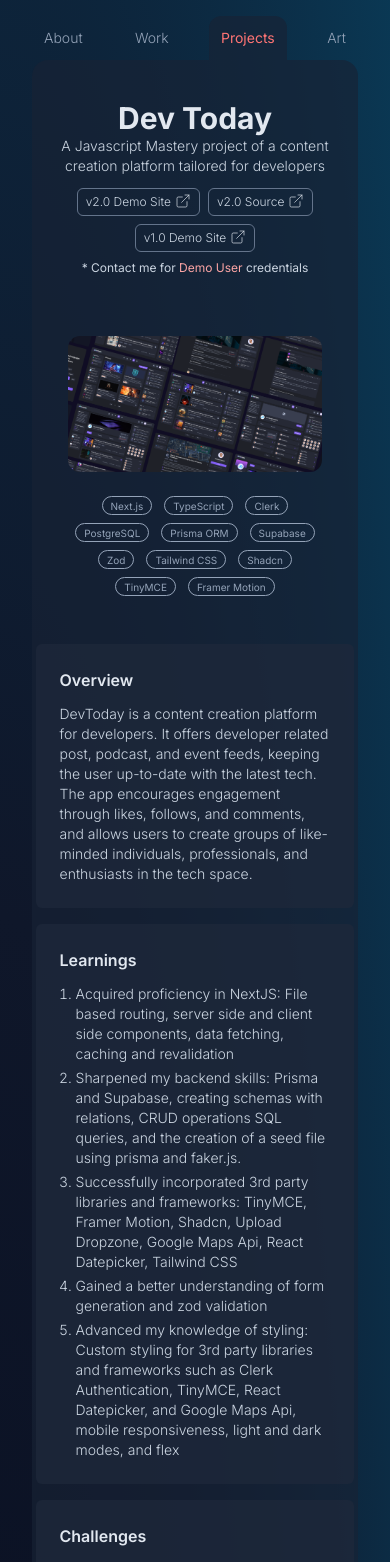
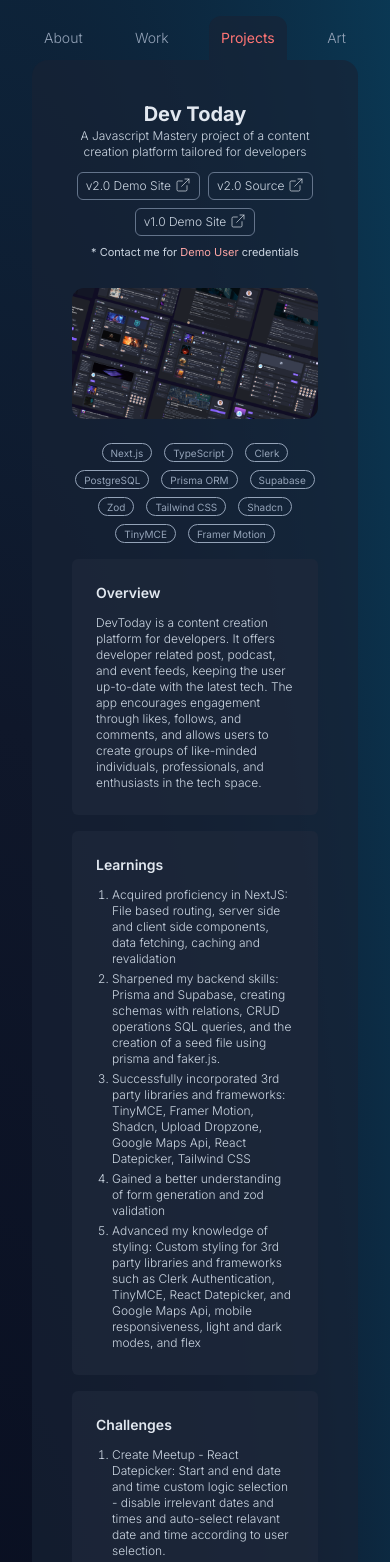
Before and after one commit to DDVVPP/PortfolioV2, a Next.js app: page /projects/dev-today in a window 390 px wide. Shown: the part 120-1682 px from the top of the page. Built offline with nearby package versions, Linux system fonts and the light colour scheme.

Commit message:
update: mobile responsiveness

```diff
--- a/components/DevToday.tsx
+++ b/components/DevToday.tsx
@@ -19,8 +19,10 @@
       transition={{ duration: 0.8 }}
     >
       <header className="mb-7 flex flex-col text-center">
-        <h1 className="text-3xl font-bold text-slate-200">{project.title}</h1>
-        <p className="text-sm font-light text-slate-300">
+        <h1 className="text-3xl font-bold text-slate-200 max-sm:text-xl">
+          {project.title}
+        </h1>
+        <p className="text-sm font-light text-slate-300 max-sm:text-xs">
           {project.description}
         </p>
 
@@ -40,7 +42,7 @@
             href="https://capstone-darshin-adam.vercel.app"
           />
         </div>
-        <p className="mt-2 text-xs text-slate-300">
+        <p className="mt-2 text-xs text-slate-300 max-sm:text-[11px]">
           *{' '}
           <a
             href="mailto:darshinvp@gmail.com"
@@ -52,7 +54,7 @@
         </p>
       </header>
 
-      <section className="m-8 flex flex-col items-center justify-center">
+      <section className="flex flex-col items-center justify-center max-md:w-full">
         <div className="relative mb-6">
           <Image
             alt="dev-today"
--- a/components/shared/ProjectDetailsCard.tsx
+++ b/components/shared/ProjectDetailsCard.tsx
@@ -10,16 +10,23 @@
   return (
     <>
       <div className="rounded-md bg-slate-800/70 p-6 text-slate-300">
-        <p className="mb-3 text-base font-semibold text-slate-200">Overview</p>
-        <p className="text-sm font-light">{overview}</p>
+        <p className="mb-3 text-base font-semibold text-slate-200 max-sm:text-sm">
+          Overview
+        </p>
+        <p className="text-sm font-light max-sm:text-xs">{overview}</p>
       </div>
 
       <div className="rounded-md bg-slate-800/70 p-6 text-slate-300">
-        <p className="mb-3 text-base font-semibold text-slate-200">Learnings</p>
-        <ol className="ml-4 flex list-decimal flex-col gap-y-1 ">
+        <p className="mb-3 text-base font-semibold text-slate-200 max-sm:text-sm">
+          Learnings
+        </p>
+        <ol className="ml-4 flex list-decimal flex-col gap-y-1">
           {learnings.map((item, idx) => {
             return (
-              <li key={idx} className="text-sm font-light text-slate-300">
+              <li
+                key={idx}
+                className="text-sm font-light text-slate-300 max-sm:text-xs"
+              >
                 {item}
               </li>
             );
@@ -28,13 +35,16 @@
       </div>
 
       <div className="rounded-md bg-slate-800/70 p-6 text-slate-300">
-        <p className="mb-3 text-base font-semibold text-slate-200">
+        <p className="mb-3 text-base font-semibold text-slate-200 max-sm:text-sm">
           Challenges
         </p>
         <ol className="ml-4 flex list-decimal flex-col gap-y-1 ">
           {challenges.map((item, idx) => {
             return (
-              <li key={idx} className="text-sm font-light text-slate-300">
+              <li
+                key={idx}
+                className="text-sm font-light text-slate-300 max-sm:text-xs"
+              >
                 {item}
               </li>
             );
@@ -42,12 +52,12 @@
         </ol>
       </div>
 
-      <section className="flex gap-x-4">
-        <div className="w-1/2 rounded-md bg-slate-800/70 p-6 text-slate-300">
-          <p className="mb-3 text-base font-semibold text-slate-200">
+      <section className="max-md: flex gap-4 max-lg:flex-col">
+        <div className="w-1/2 rounded-md bg-slate-800/70 p-6 text-slate-300 max-lg:w-full">
+          <p className="mb-3 text-base font-semibold text-slate-200 max-sm:text-sm">
             Updates from v1.0 to v2.0
           </p>
-          <ul className="ml-3 flex list-['-_'] flex-col gap-y-1 text-sm font-light text-slate-300">
+          <ul className="ml-3 flex list-['-_'] flex-col gap-y-1 text-sm font-light text-slate-300 max-sm:text-xs">
             <li>
               Style updates:
               <ul className="ml-3 flex list-['-_'] flex-col gap-y-1">
@@ -61,11 +71,11 @@
           </ul>
         </div>
 
-        <div className="w-1/2 rounded-md bg-slate-800/70 p-6 text-slate-300">
-          <p className="mb-3 text-base font-semibold text-slate-200">
+        <div className="w-1/2 rounded-md bg-slate-800/70 p-6 text-slate-300 max-lg:w-full">
+          <p className="mb-3 text-base font-semibold text-slate-200 max-sm:text-sm">
             Future Updates to v2.0
           </p>
-          <ul className="ml-3 flex list-['-_'] flex-col gap-y-1 text-sm font-light text-slate-300">
+          <ul className="ml-3 flex list-['-_'] flex-col gap-y-1 text-sm font-light text-slate-300 max-sm:text-xs">
             <li>Connecting notifications to user actions</li>
             <li>Group Details Page:</li>
             <ul className="ml-3 flex list-['-_'] flex-col gap-y-1">
```
